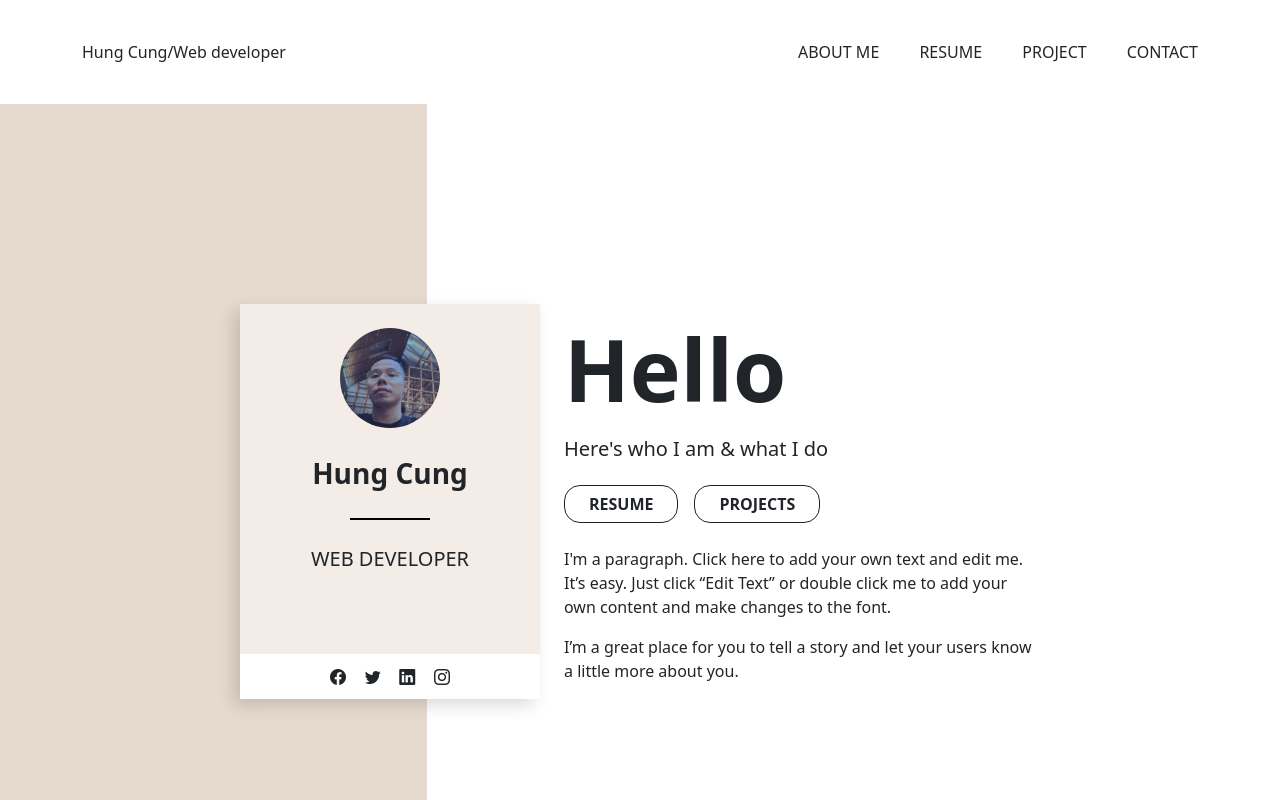
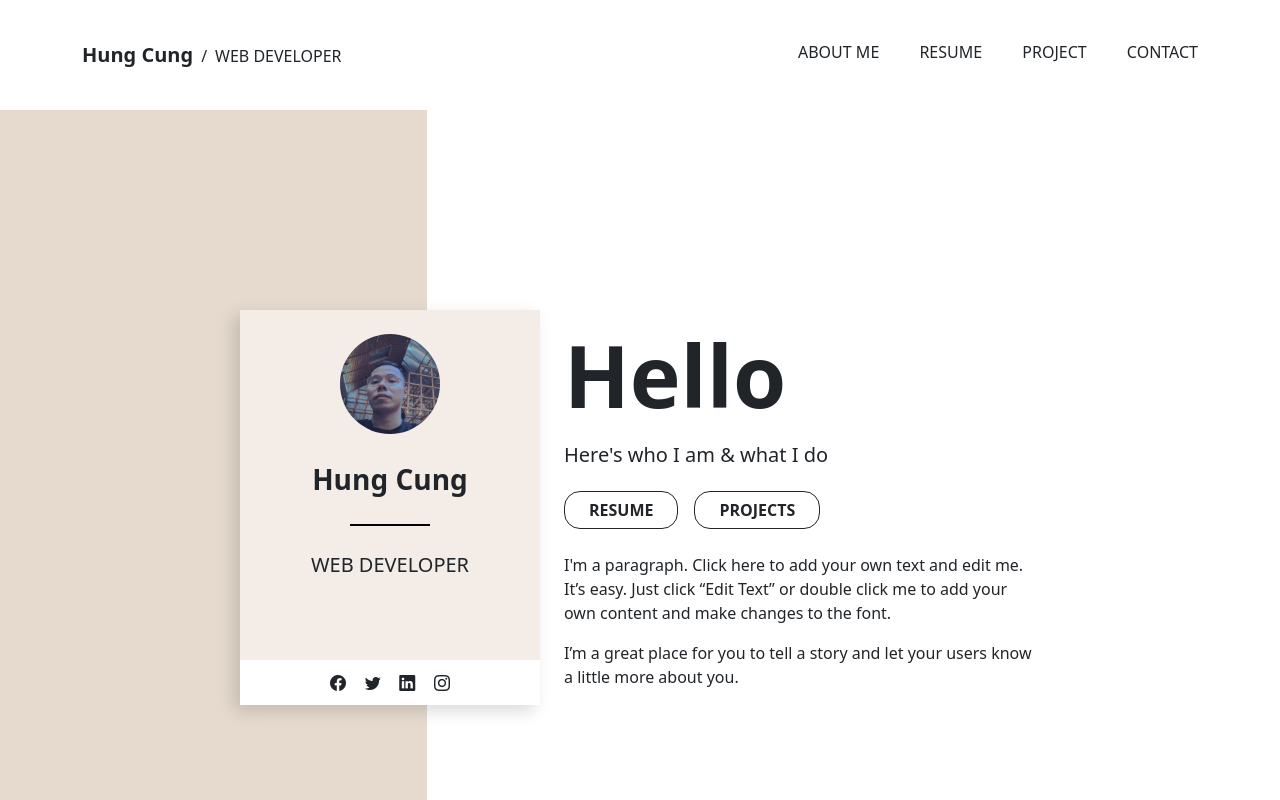
Before and after one commit to chimung/cv-website, an Angular app: page /about-me in a window 1280 px wide. Shown: the top 800 px of the page. Built offline with nearby package versions, Linux system fonts and the light colour scheme.

Commit message:
update style name

```diff
--- a/src/app/layout/header/header.component.scss
+++ b/src/app/layout/header/header.component.scss
@@ -19,3 +19,18 @@
     color: $primary
   }
 }
+
+.identity-section {
+  &__name {
+    font-size: 1.25rem;
+    font-weight: bold;
+  }
+
+  &__separator {
+    margin: 0 0.5rem;
+  }
+
+  &__job {
+    text-transform: uppercase;
+  }
+}
```
